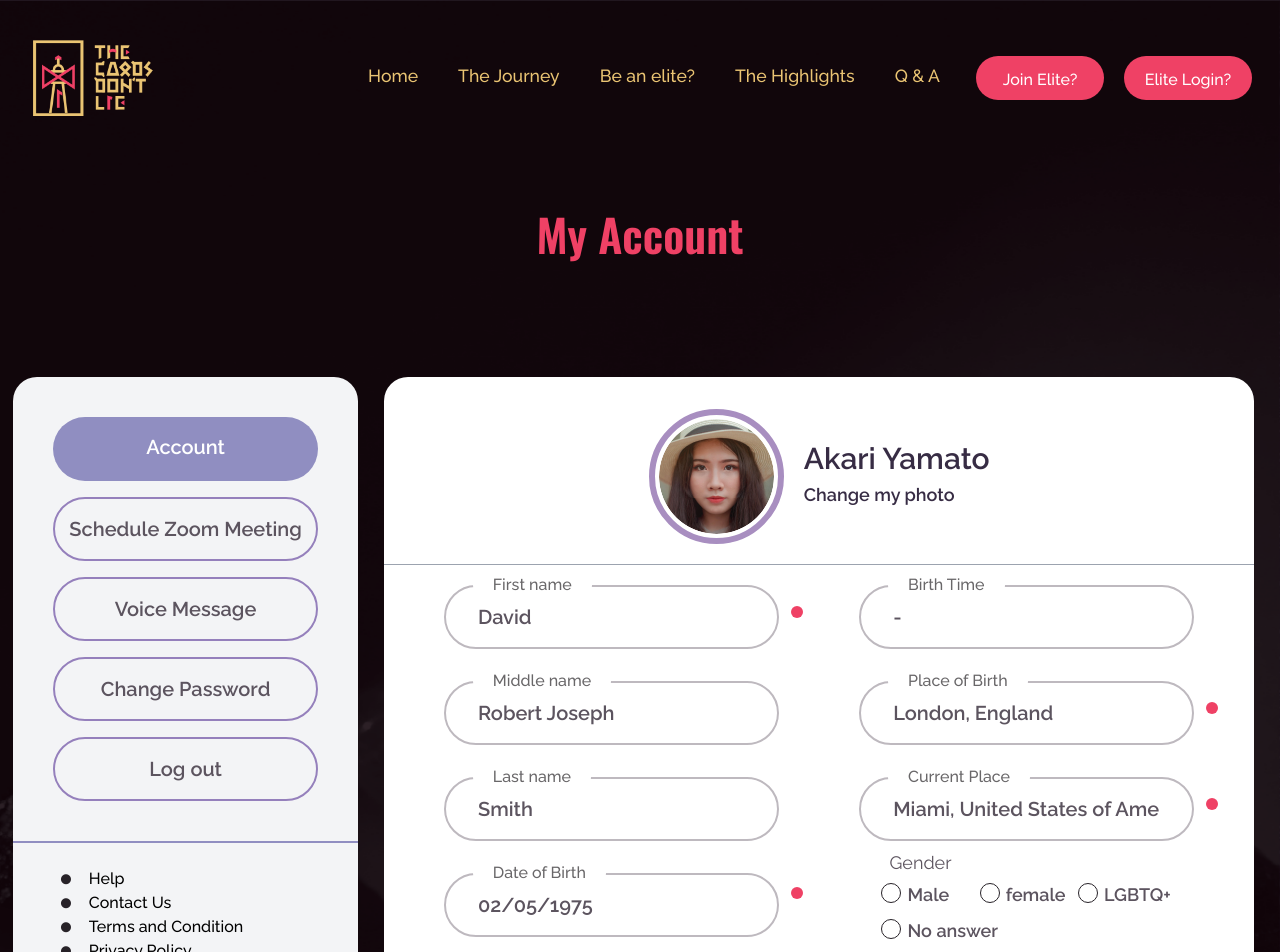
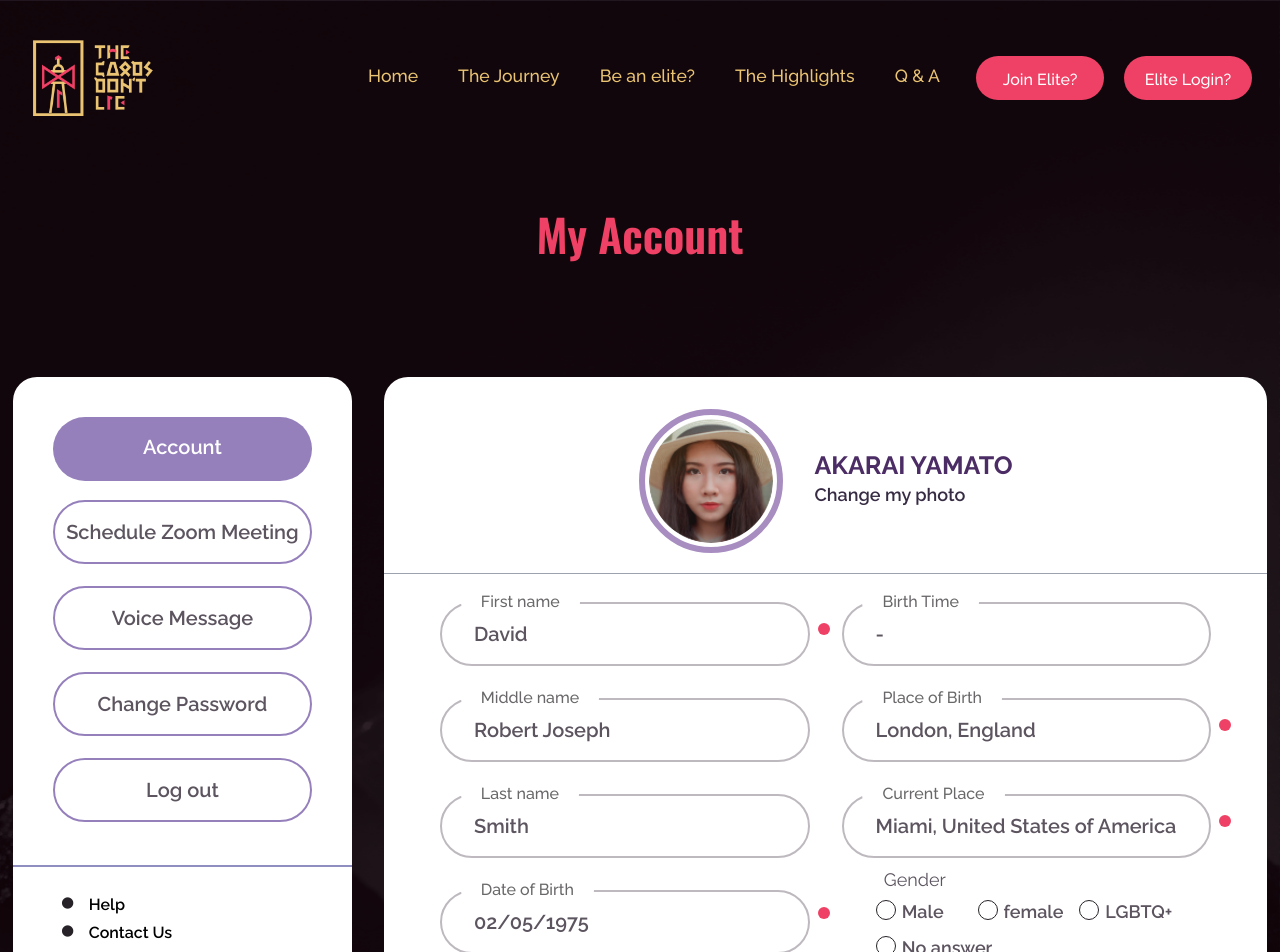
Before and after one commit to nyinyi979/tcdl, a React (Vite) app: page /account in a window 1280 px wide. Shown: the top 952 px of the page. Built offline with nearby package versions, Linux system fonts and the light colour scheme.

Commit message:
some fixes

```diff
--- a/src/App.css
+++ b/src/App.css
@@ -91,15 +91,22 @@ html::-webkit-scrollbar{
 .c li::before  , .d li::before
 {
     content: '\2022';
-    font-size: 3rem;
+    font-size: 5rem;
     color:#272228;
     position: absolute;
     left: -9%;
     top: 1%;
     font-weight: bolder;
 }
+@media only screen and (max-width:1099px) {
+    .c li::before
+    {
+    font-size: 3rem;
+    }
+}
 .d li::before
 {
+    font-size: 3.4rem;
     top: .7%;
 }
 span.swiper-pagination-bullet{
--- a/src/components/account_components/account_sidebar.tsx
+++ b/src/components/account_components/account_sidebar.tsx
@@ -4,17 +4,17 @@ export default function AccountSidebar(){
             <div className="border-t-2 border-t-light_blue block">
 
                 <div className="py-6 w-full px-16">
-                    <ul className="d font-[500] w-full leading-7 md:text-base text-sm">
-                        <li className="px-3">Help</li>
-                        <li className="px-3">Contact Us </li>
-                        <li className="px-3">Terms and Condition </li>
-                        <li className="px-3">Privacy Policy</li>
+                    <ul className="d font-[600] w-full leading-7 md:text-base text-sm">
+                        <li className="px-3 py-[2px]">Help</li>
+                        <li className="px-3 py-[2px]">Contact Us </li>
+                        <li className="px-3 py-[2px]">Terms and Condition </li>
+                        <li className="px-3 py-[2px]">Privacy Policy</li>
                     </ul>
                 </div>
             </div>
-            <div className="flex-row gap-3 md:pl-12 px-7 py-5 items-center flex border-t-2 border-t-light_blue">
-                <div><img src='/fb-icon.png' className="inline-block text-violet xxl:w-[5rem] lg:w-[8rem] w-[4rem] h-fit"/></div>
-                <div className="ssm:text-sm text-xs font-[300]">Copyright © 2024 The Card's Don't Lie (TCDL). All Rights Reserved.</div>
+            <div className="flex-row gap-3 md:pl-12 px-5 py-5 items-center flex border-t-2 border-t-light_blue">
+                <div><img src='/fb-icon2.png' className="inline-block lg:w-[86px] w-[59px] h-fit"/></div>
+                <div className=" text-xs font-[300]">Copyright © 2024 The Card's Don't Lie (TCDL). All Rights Reserved.</div>
             </div>
         </>
     )
--- a/src/components/account_components/account_slide.tsx
+++ b/src/components/account_components/account_slide.tsx
@@ -1,5 +1,4 @@
 import React from 'react'
-import { labelClass } from '../popUpAnimation';
 //type for userinfo, it is similar to the one in the pop up
 type userInfo = {
     firstName: string, middleName?: string, lastName: string,
@@ -13,12 +12,17 @@ export default function Accounts(){
         currentPlace: 'Miami, United States of America' , Gender: ''
     })
 
+    const labelClass = `z-[20] font-[500] absolute -top-2 lg:left-[2.3rem] xs:left-[7rem] left-[2.3rem]
+    block w-fit h-fit py-1 px-5 bg-white rounded-full text-[#696769] md:text-base text-sm`
+
     //classes for input , input container, required input container
-    const inputClass =`z-10 font-[600] relative w-full ssm:h-16 h-12 ssm:px-8 ssm:py-3 px-5 py-4
+    const inputClass =`z-10 font-[600] relative w-[100%] ssm:h-16 h-12 ssm:px-8 ssm:py-2 px-5 py-4
     lg:text-xl ssm:text-base text-sm leading-10 rounded-l-full rounded-r-full border-[2.4px] border-light_gray
     outline-none text-text_violet placeholder:text-text_violet`
-    const inputBoxClass = `z-10 block relative md:w-full w-[98%] ssm:px-10 px-4 mx-auto my-2 py-2 text-text_violet`
-    const requiredInputBoxClass = inputBoxClass +  `after:[content-''] after:absolute after:w-3 after:h-3 after:rounded-full after:bg-primary md:after:right-4 md:after:top-[36%] after:-right-0 after:top-[33%]`;
+    const inputBoxClass = `z-10 block relative lg:w-full w-[98%] xll:px-4 lg:px-4 ssm:px-20 px-4 mx-auto my-2 py-2 text-text_violet`
+    const requiredInputBoxClass = inputBoxClass +
+    `after:[content-''] after:absolute after:w-3 after:h-3 after:rounded-full after:bg-primary
+    md:after:top-[36%] lg:after:-right-1 ssm:after:right-12 after:-right-1 after:top-[33%]`;
 
     //method for setting each value of the userinfo
     const setFirstName = (value:string) =>{
@@ -48,17 +52,19 @@ export default function Accounts(){
 
     return(
         <>
-            <div className='w-full py-5 border-b border-gray-400'>
+            <div className='w-full xll:py-8 py-5 border-b border-gray-400'>
                 <div className='w-fit table clear-both mx-auto'>
-                    <img src="/upload-img.png" alt="img" className='border-[6px] lg:w-fit w-24 float-left mr-5 border-[#a88ec0] rounded-full p-1'/>
-                    <div className='float-right lg:mt-8 mt-4'>
-                        <h2 className='lg:text-3xl text-2xl text-violet  font-[600]'>Akari Yamato</h2>
-                        <h2 className='lg:text-lg text-base text-violet py-1 font-[600]'>Change my photo</h2>
+                    <img src="/upload-img.png" alt="img" className='border-[6px] lg:w-36 w-24 float-left lg:mr-8 mr-5 border-[#a88ec0] rounded-full p-1'/>
+                    <div className='float-right lg:mt-10 mt-4'>
+                        <h2 className='lg:text-[25px] text-2xl text-[#4b2c64]  font-[700]'>AKARAI YAMATO</h2>
+                        <label htmlFor="file" className='cursor-pointer lg:text-lg text-base text-violet py-1 font-[600]'>
+                            <input type='file' className='hidden' id='file'/>Change my photo
+                        </label>
                     </div>
                 </div>
             </div>
 
-            <div className='grid lg:grid-cols-2 grid-cols-1 lg:px-5 lg:py-1 py-2 px-2 lg:gap-0 gap-1'>
+            <div className='grid lg:grid-cols-2 grid-cols-1 lg:px-10 lg:py-3 py-2 px-2 lg:gap-0 gap-1'>
 
                 <div className={requiredInputBoxClass}>
                     <span className={labelClass}>First name</span>
@@ -92,14 +98,14 @@ export default function Accounts(){
                 </div>
 
 
-                <div className={inputBoxClass +  `after:[content-''] after:absolute after:w-3 after:h-3
-                after:rounded-full after:bg-primary md:after:right-4 lg:after:top-[22%] md:after:top-[40%]
+                <div className={inputBoxClass +  `after:[content-''] after:absolute after:w-3 after:h-3 ssm:after:right-12
+                after:rounded-full after:bg-primary lg:after:-right-1 lg:after:top-[25%] md:after:top-[40%]
                 after:-right-0 after:top-[40%]`}>
                     <span className={labelClass}>Date of Birth</span>
                     <input className={inputClass} type="text" value={userInfo.DOB} onChange={(input)=>{setDOB(input.target.value)}}/>
                 </div>
 
-                <div className={'relative grid xl:grid-cols-3 grid-cols-2 xll:gap-2 gap-1 w-[70%] mx-auto xll:py-8 py-6 text-text_violet font-[600] lg:text-lg xll:text-xl text-sm'}>
+                <div className={'relative grid xl:grid-cols-3 grid-cols-2 xll:gap-2 gap-1 lg:w-[75%] w-[60%] mx-auto xll:py-8 py-6 text-text_violet font-[600] lg:text-lg xll:text-xl text-sm'}>
                     <span className={`z-[20] font-[400] absolute -top-2 left-2 block w-full h-fit bg-white rounded-full md:text-lg`}>Gender</span>
 
                     <label className='xl:pb-1' htmlFor="a_male">    <input onClick={()=>{setGender('Male')}} type="radio" name="gender" id="a_male" />Male</label>
@@ -107,15 +113,13 @@ export default function Accounts(){
                     <label className='xl:pb-1' htmlFor="a_LGBTQ">   <input onClick={()=>{setGender('LGBTQ+')}} type="radio" name="gender" id="a_LGBTQ" />LGBTQ+</label>
                     <label className='xl:pb-1 lg:col-span-2' htmlFor="a_NO">      <input onClick={()=>{setGender('No answer')}} type="radio" name="gender" id="a_NO" />No answer</label>
                 </div>
-
-                <div className='lg:col-span-2 col-span-1 w-full lg:py-3 py-4 border-t border-t-gray-500'>
+            </div>
+            <div className='lg:col-span-2 col-span-1 w-full lg:py-3 py-4 border-t border-t-gray-500'>
                     <div className='w-fit mx-auto'>
                         <a className='inline-block lg:mx-4 ml-2 cursor-pointer lg:mt-5 lg:w-[13.2rem] lg:h-[4.2rem] lg:py-4 xs:w-[9rem] xs:h-[3.4rem] w-[7rem] h-[3.2rem] ssm:text-2xl xs:text-xl text-lg py-[0.675rem] lg:px-6 px-4 font-[600] rounded-full border-[1.5px] border-text_violet text-text_violet text-center hover:bg-primary hover:text-white duration-200'>Cancel</a>
                         <a className='inline-block lg:mx-4 ml-2 cursor-pointer lg:mt-5 lg:w-[13.2rem] lg:h-[4.2rem] lg:py-4 xs:w-[9rem] xs:h-[3.4rem] w-[7rem] h-[3.2rem] ssm:text-2xl xs:text-xl text-lg py-[0.675rem] lg:px-6 px-4 font-[600] rounded-full border-[1.5px] border-text_violet text-text_violet text-center hover:bg-primary hover:text-white duration-200'>Save</a>
                     </div>
-
                 </div>
-            </div>
 
         </>
     )
--- a/src/components/elite_components/elite_clubs_items.tsx
+++ b/src/components/elite_components/elite_clubs_items.tsx
@@ -43,13 +43,13 @@ export default function EliteClubItems(){
             </div>
 
 
-            <div className="grid md:grid-cols-2 grid-cols-1 llg:w-[75%] lg:w-[88%] md:w-11/12 xs:w-[90%] w-10/12 lg:gap-16 md:gap-8 gap-12 mx-auto text-left xll:py-10 lg:py-5">
+            <div className="grid md:grid-cols-2 grid-cols-1 llg:w-[76%] lg:w-[88%] md:w-11/12 xs:w-[90%] w-10/12 lg:gap-16 md:gap-8 gap-12 mx-auto text-left xll:py-10 lg:py-5">
 
                 {ClubItems.map((Item)=>(
                 <div key={Math.random()*1000} className="rounded-xl lg:h-[28rem] md:h-[26rem] md:w-full ssm:w-[74%] relative pb-24 w-fit mx-auto h-fit bg-gray-200 mt-4">
-                    <div className={`oswald font-[500] w-full md:text-3xl text-2xl rounded-t-xl px-5 py-5 text-white bg-gradient-to-r ${Item.bg}`}>{Item.name}</div>
+                    <div className={`oswald font-[500] w-full md:text-3xl text-2xl rounded-t-xl xl:px-8 px-5 py-5 text-white bg-gradient-to-r ${Item.bg}`}>{Item.name}</div>
 
-                    <div className="pb-3 px-3">
+                    <div className="pb-3 lg:px-5 px-3">
                         <ul className="c pl-1 pt-5 lg:text-xl ssm:text-lg xs:text-lg text-base font-[500] ml-4 text-t_violet lg:leading-[2.5rem] leading-[2rem]">
                             {Item.texts.map((text)=>(
                                 <li className="ml-4 lg:mt-3 mt-1" key={Math.random()*900}>{text}</li>
--- a/src/components/faq_components/FAQS.tsx
+++ b/src/components/faq_components/FAQS.tsx
@@ -13,7 +13,7 @@ export default function FAQS(){
                 <div className="text-violet rounded-r-full lg:w-40 lg:px-12 lg:py-5 lg:text-2xl ssm:text-xl text-lg w-32 px-7 py-3 bg-[#b1abb8] font-bold hover:text-white duration-500 cursor-pointer">မြန်မာ</div>
             </div>
 
-            <div className="xl:w-[85%] lg:w-[96%] md:w-[92.4%] xs:w-[93%] w-[90%] mx-auto font-[400] md:leading-10 leading-8 text-left ">
+            <div className="xll:w-[80%] xl:w-[85%] lg:w-[96%] md:w-[92.4%] xs:w-[93%] w-[90%] mx-auto font-[400] lg:text-[19px] text-base md:leading-10 leading-8 text-left ">
 
                 <div className={privilegesClass}>
                     <h1 className={`${h3FAQ} text-dark_violet`} style={{lineHeight: '2rem'}}>Elite Plus and Elite Star Privileges</h1>
--- a/src/components/highlights_components/highlight_carousel.tsx
+++ b/src/components/highlights_components/highlight_carousel.tsx
@@ -2,10 +2,10 @@ import { bannerh1Class, bannerh2Class } from '../utilities';
 import {ImageCarousel} from '../carousels';
 export default function H_Carousel_Img(){
     return(
-        <div id='highlight' className={`pb-10 mt-10 lg:mt-0 lg:pt-0 pt-[4.5rem]`}>
-            <h2 className={`${bannerh1Class} text-center text-primary xl:py-8 py-3`}>The Highlights</h2>
+        <div id='highlight' className={`pb-10 mt-10 lg:mt-0 lg:pt-16 pt-[4.5rem]`}>
+            <h2 className={`${bannerh1Class} text-center text-primary py-3`}>The Highlights</h2>
 
-            <h2 className={`${bannerh2Class} text-center text-secondary`}>
+            <h2 className={`${bannerh2Class} text-center py-2 text-secondary`}>
                 This Month's Highlights
             </h2>
 
--- a/src/components/home_components/carousel.tsx
+++ b/src/components/home_components/carousel.tsx
@@ -8,7 +8,7 @@ export default function Carosusel(){
                 Sharing is caring
             </h2>
             <p className={`xll:w-5/6 xl:w-[80%] lg:w-[95%] md:w-[90%] w-[85%] mx-auto
-            text-justify font-[400] xs:leading-10 leading-10 text-white xxl:text-[1.6rem] lg:text-[1.4rem]
+            text-justify font-[400] xs:leading-9 leading-8 text-white xxl:text-[1.6rem] lg:text-[1.4rem]
             md:text-[1.2rem] xs:text-base text-sm lg:py-10 md:py-6 xs:py-10 py-8`}>
                 In order to create a more interconnected and compassionate world, the founder and members
                 share their insights, knowledge, and spiritual experiences with others. Substantial value and
--- a/src/components/journey_components/j_carousel.tsx
+++ b/src/components/journey_components/j_carousel.tsx
@@ -7,7 +7,7 @@ export default function J_Carosusel(){
             <h2 className={`${h3Class} text-light_secondary py-5`}>
             Incredibly accurate and insightful, <br /> and whatelse of their sayings!
             </h2>
-            <div className={`block font-[400] xl:w-[84%] lg:w-[95%] md:w-[90%] w-[85%] h-fit text-justify text-white leading-10 mx-auto lg:leading-[36px] lg:text-[22px] md:text-xl text-lg py-9`}>
+            <div className={`block font-[400] xl:w-[84%] lg:w-[95%] md:w-[90%] w-[85%] h-fit text-justify text-white mx-auto lg:leading-[36px] leading-8 lg:text-[22px] md:text-xl text-lg py-9`}>
                 In order to create a more interconnected and compassionate world, the founder and members
                 share their insights, knowledge, and spiritual experiences with others. Substantial value and
                 worth reading articles.
--- a/src/components/utilities.tsx
+++ b/src/components/utilities.tsx
@@ -112,13 +112,13 @@ export const h1Class = `oswald font-[600] xxl:text-[4.6rem] xxl:leading-[4.5rem]
     xll:text-[2.9rem] xl:text-[2.8rem] lg:text-[2.5rem] md:font-[600] md:text-[2.2rem]
     md:leading-[3.8rem] xs:text-[2rem] text-[1.9rem] leading-[3.1rem]`
 export const bannerh1Class = `oswald font-[500] xxl:text-[4.6rem] xxl:leading-[4.5rem]
-    xll:text-[3rem] xl:text-[2.5rem] md:font-[600] lg:text-[2.36rem] md:text-[2.26rem] xs:text-[2.1rem]
+    xll:text-[3.1rem] xl:text-[2.5rem] md:font-[600] lg:text-[2.36rem] md:text-[2.26rem] xs:text-[2.1rem]
     md:leading-[3.8rem] text-[1.9rem] leading-[3.1rem]`
 
 export const h2Class = `oswald font-[600] xxl:text-[4.6rem] xxl:leading-[4.5rem]
     xll:text-[2.9rem] xl:text-[2.8rem] lg:text-[2.5rem] md:font-[600] md:text-[2.2rem]
     md:leading-[3.8rem] xs:text-[2rem] text-[1.9rem] leading-[3.1rem]`
-export const bannerh2Class =  `oswald font-[500] xxl:text-[4.6rem] xxl:leading-[4.5rem]
+export const bannerh2Class =  `oswald font-[500] xll:text-[2.15rem] xxl:leading-[4.5rem]
 lg:text-[1.9rem] md:text-[1.8rem] xs:text-[1.7rem]
 md:leading-[3.8rem] text-[1.6rem] leading-[3.1rem]`
 
--- a/src/pages/account.tsx
+++ b/src/pages/account.tsx
@@ -30,8 +30,12 @@ export default function Account(){
 
 //Side bar
 export function PageChooser(){
-    const btnClass = "inline-block text-text_violet cursor-pointer mx-auto lg:w-full md:w-1/2 xs:w-11/12 w-4/6 lg:h-16 h-12 xl:text-xl lg:text-base text-sm lg:py-4 py-3 lg:px-0 px-1 font-[600] rounded-full text-center hover:bg-light_blue border-2 border-[#9580bc] hover:text-white duration-200"
-    const btnActiveClass = "inline-block cursor-pointer mx-auto lg:w-full md:w-1/2 xs:w-11/12 w-4/6 lg:h-16 h-12 lg:h-16 h-12 xl:text-xl lg:text-base text-sm lg:py-4 py-3 lg:px-0 px-1 font-[600] rounded-full text-center bg-light_blue text-white duration-200"
+    const btnClass = `inline-block text-text_violet cursor-pointer mx-auto my-[3px]
+    lg:w-full md:w-1/2 xs:w-11/12 w-4/6 lg:h-16 h-12 xl:text-xl lg:text-base text-sm lg:py-4 py-3 lg:px-0 px-1
+    font-[600] rounded-full text-center hover:bg-[#9580bc] border-2 border-[#9580bc] hover:text-white duration-200`
+    const btnActiveClass = `inline-block cursor-pointer mx-auto lg:w-full md:w-1/2 xs:w-11/12 w-4/6 lg:h-16 h-12 lg:h-16 h-12
+    xl:text-xl lg:text-base text-sm lg:py-4 py-3 lg:px-0 px-1 font-[600] rounded-full text-center bg-[#9580bc]
+     text-white duration-200`
 
     const [pages , setPages ] = React.useState<pages>({
         account: true, calendar: false, voice: false, password: false
@@ -59,7 +63,7 @@ export function PageChooser(){
             </h1>
             <div className="w-full max-w-full md:my-8 my-4 table clear-both py-20">
 
-                <div className="lg:float-left float-none bg-gray-100 rounded-3xl lg:w-[27%] w-[94%] xll:h-[47.5rem] xl:h-[47rem] llg:h-[48.6rem] lg:h-[49.7rem] lg:mx-[1%] lg:my-0 my-3 mx-auto lg:pb-10 pb-0">
+                <div className="lg:float-left float-none bg-white rounded-3xl xl:w-[26.5%] lg:w-[27%] w-[94%] xll:h-[50rem] xl:h-[47rem] llg:h-[48.6rem] lg:h-[49.7rem] lg:mx-[1%] lg:my-0 my-3 mx-auto lg:pb-10 pb-0">
 
                     <div className="flex xl:flex-col flex-row flex-wrap w-full lg:gap-4 gap-2 lg:py-10 py-5 lg:px-10 px-0">
                         <a onClick={goAccout} className={pages.account? btnActiveClass : btnClass}>
@@ -84,7 +88,7 @@ export function PageChooser(){
                     </div>
                      <AccountSidebar />
                 </div>
-                <div className='lg:float-left float-none lg:w-[68%] w-[94%] lg:mx-[1%] mx-auto xll:h-[47.5rem] xl:h-[47rem] llg:h-[48.6rem] lg:h-[49.7rem] h-fit bg-white rounded-3xl py-3'>
+                <div className='lg:float-right float-none xl:w-[69%] lg:w-[68%] w-[94%] lg:mx-[1%] mx-auto xll:h-[50rem] xl:h-[47rem] llg:h-[48.6rem] lg:h-[49.7rem] h-fit bg-white rounded-3xl py-3'>
                     {pages.account? <Accounts /> : pages.calendar? <Calendar /> : pages.voice? <Voices /> : pages.password? <Password /> : ''}
                 </div>
 
```
Also changed, not shown: src/components/carousels.tsx (+8 -8 lines), public/fb-icon2.png (added).
